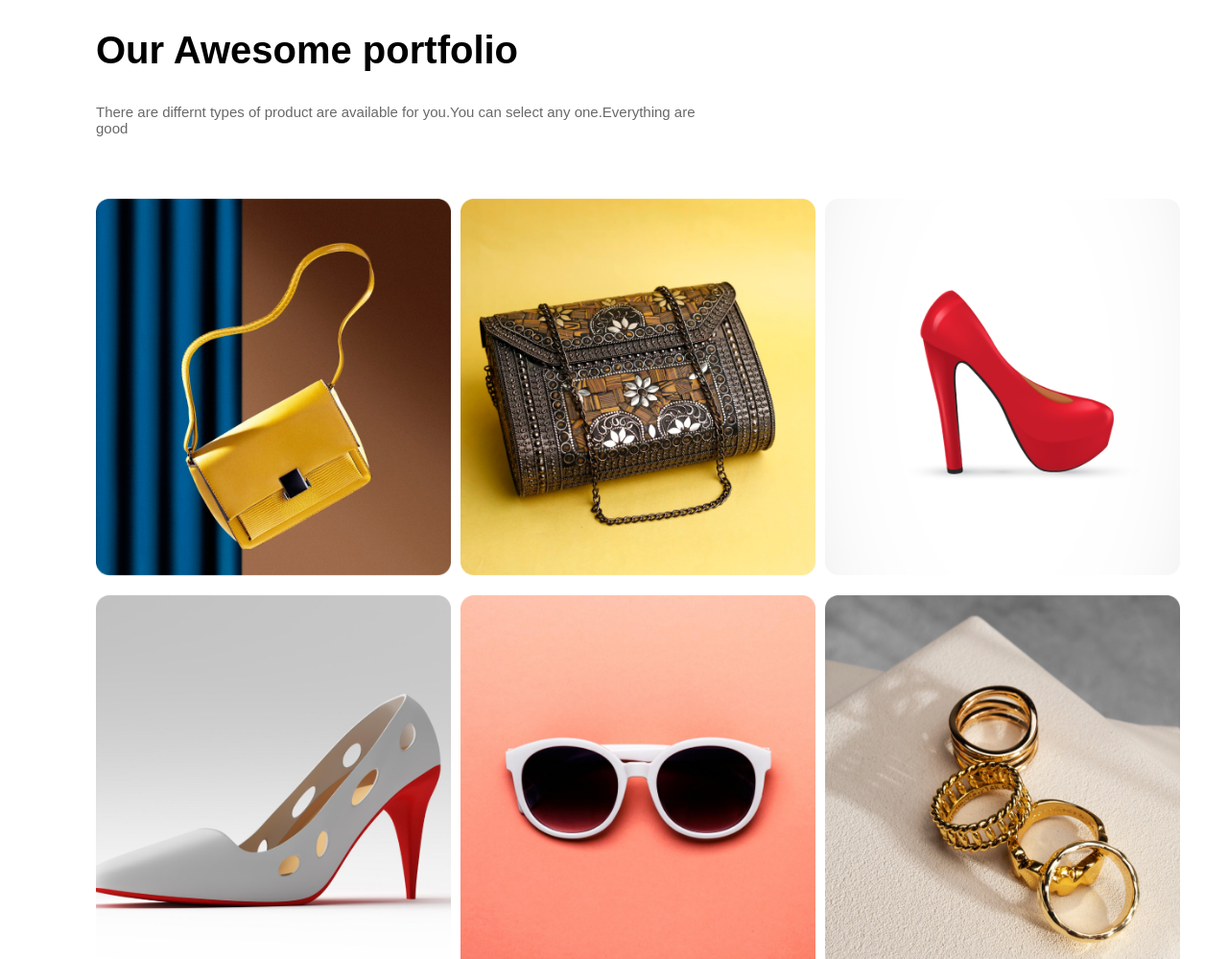
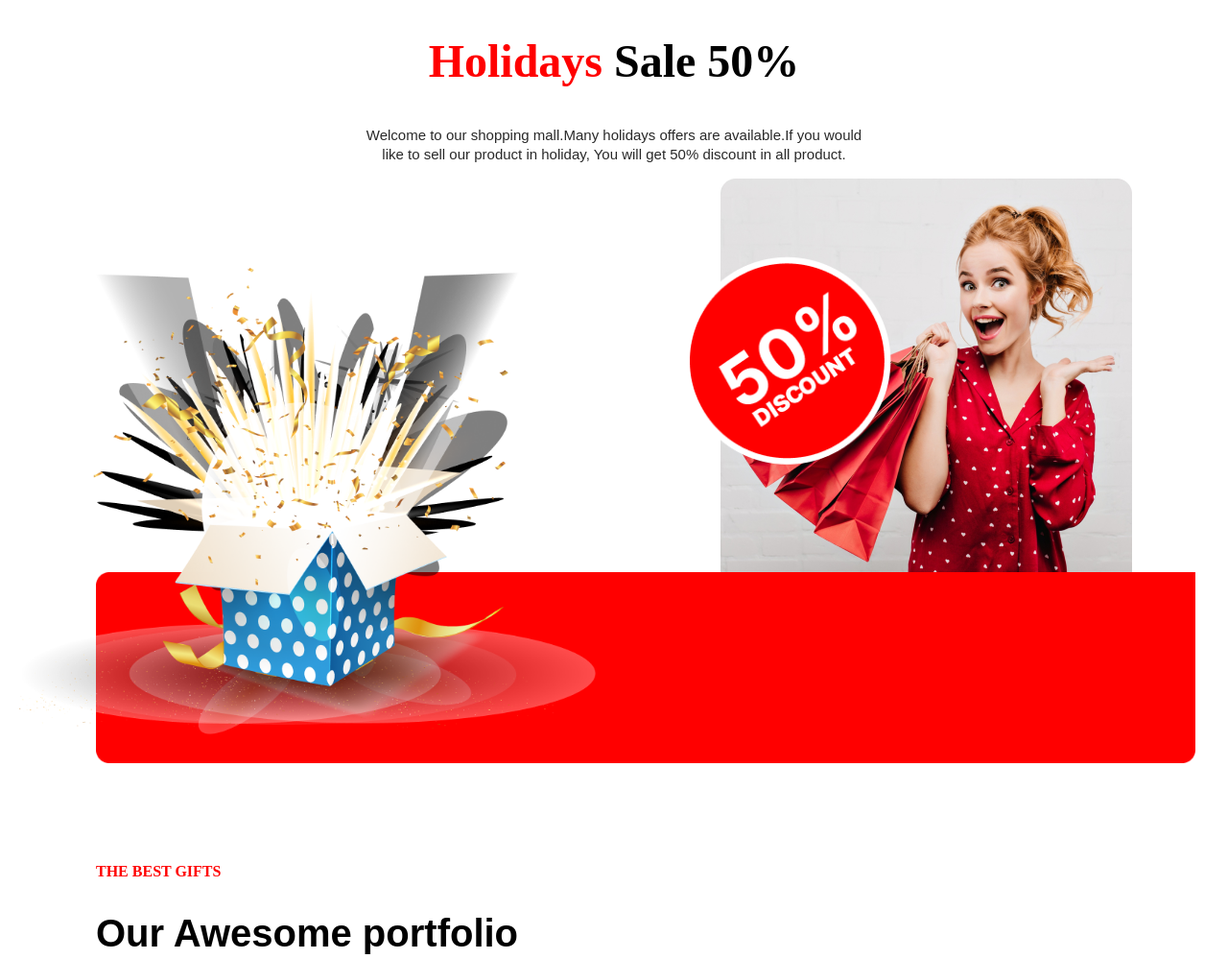
Before and after one commit to masud121445/New-Year-New-Mission, a plain HTML site: page index.html in a window 1280 px wide. Shown: the part 3021-4020 px from the top of the page at 96% size. Drawn offline with Linux system fonts and the light colour scheme.

Commit message:
holiday section added

```diff
--- a/index.html
+++ b/index.html
@@ -55,28 +55,16 @@
                 <img src="Images/Group 96.png" alt="">
             </div>
         </div>
-        <!-- <section class="holiday-section web-margin">
+        <section class="holiday-section web-margin">
             <h4 class="holiday-title">WHAT IS FUNCTUAL</h4>
             <h1 class="holiday-heading"><span class="red-color">Holidays</span> Sale 50%</h1>
             <p class="holiday-description">Welcome to our shopping mall.Many holidays offers are available.If you would like to sell our product in holiday, You will get 50% discount in all product.</p>
             <div class="holiday-img">
-                <img class="doll" src="Images/Group 44.png" alt="">
-                <img class="holiday-discount" src="Images/Rectangle 1.png" alt="">
+                <img class="reward-box" src="Images/Group 75.png" alt="">
+                <img class="discount-offer" src="Images/Group 44.png" alt="" srcset="">
             </div>
-            <div class="holiday-img">
-                <div class="image-one">
-                    <img class="doll" src="Images/Group 44.png" alt="">
-                </div>
-                <div class="image-two">
-                    <img class="voucher-box" src="Images/Group 75.png" alt="">
-                </div>
-                <img class="reactangle-bar" src="Images/Rectangle 2.png" alt="">
-            </div>
-            <div class="holiday-discount">
-                <img class="voucher-box" src="Images/Group 75.png" alt="">
-                <img class="reactangle-bar" src="Images/Rectangle 2.png" alt="">
-            </div>
-        </section> -->
+            <img class="rectangle-bar" src="Images/Rectangle 2.png" alt="">
+        </section>
         <section class="portfolio-section web-margin">
             <h4 class="red-color">THE BEST GIFTS</h4>
             <h1 class="portfolio-title">Our Awesome portfolio</h1>
--- a/style.css
+++ b/style.css
@@ -146,27 +146,15 @@ body{
 }
 .holiday-description{
     width:50%;
+    font-size: 15px;
+    font-family: Arial, Helvetica, sans-serif;
     padding-left: 25%;
     line-height: 20px;
     color:rgba(0, 0, 0, 0.843);
 }
-.holiday-img{
-    /* background-image: url(Images/Rectangle\ 1.png);
-    background-repeat: no-repeat;
-    background-position: top right; */
-
-    display: flex;
-    /* padding-top: 30px; */
-}
-.doll{
-    padding-left: 400px;
-}
 
 
-.reactangle-bar{
-    /* top:0; */
-    width:1130px;
-}
+
 .image-one{
     background-image: url(Images/Rectangle\ 1.png);
     background-repeat: no-repeat;
@@ -286,3 +274,27 @@ footer{
     display:flex;
     justify-content: space-between;
 }
+.holiday-img{
+    display: flex;
+    background-image: url(Images/Rectangle\ 1.png);
+    background-repeat:no-repeat;
+    background-position: top right;
+    height: 410px;
+}
+.rectangle-bar{
+    width:1146px;
+    top:100px;
+    left:0px;
+}
+.reward-box{
+    position:absolute;
+    height: 500px;
+    top:3300px;
+    left:20px;
+
+}
+.discount-offer{
+    height: 300px;
+    padding-left:570px;
+    padding-top:40px;
+}
```
